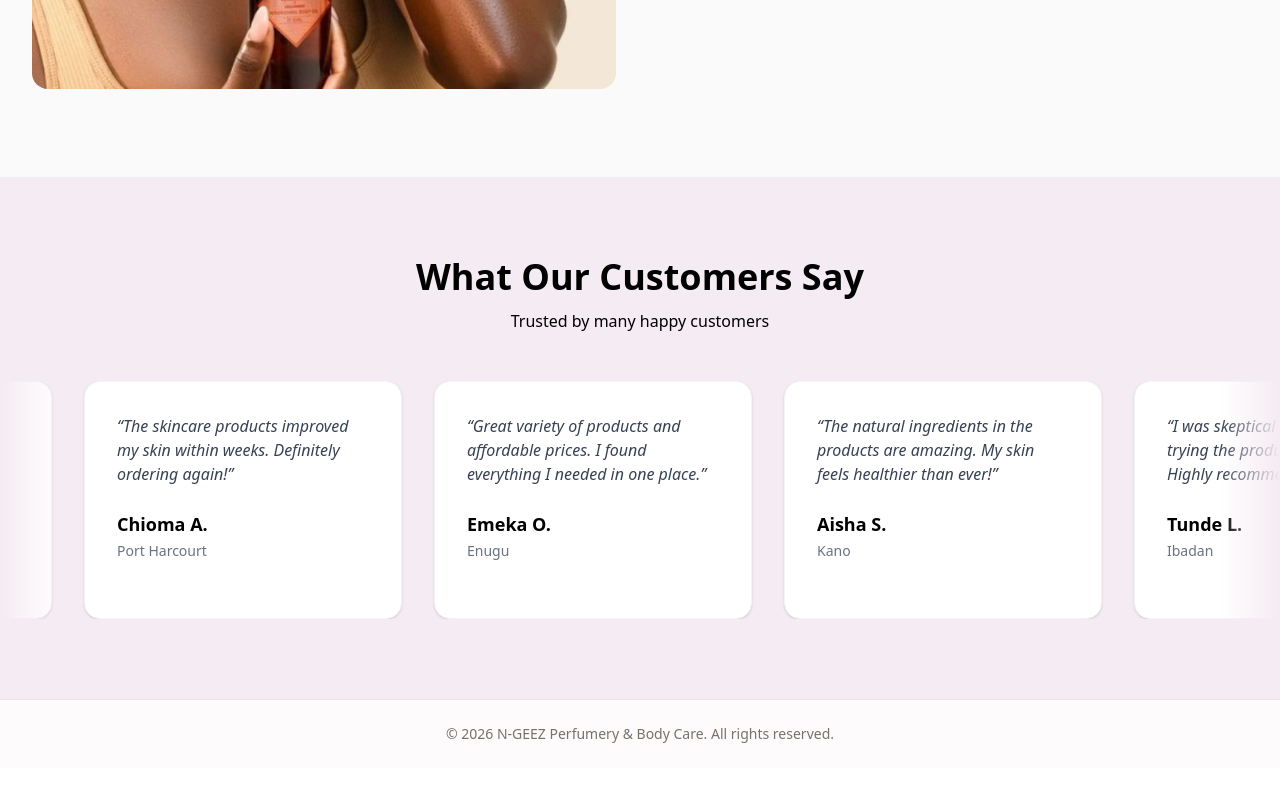
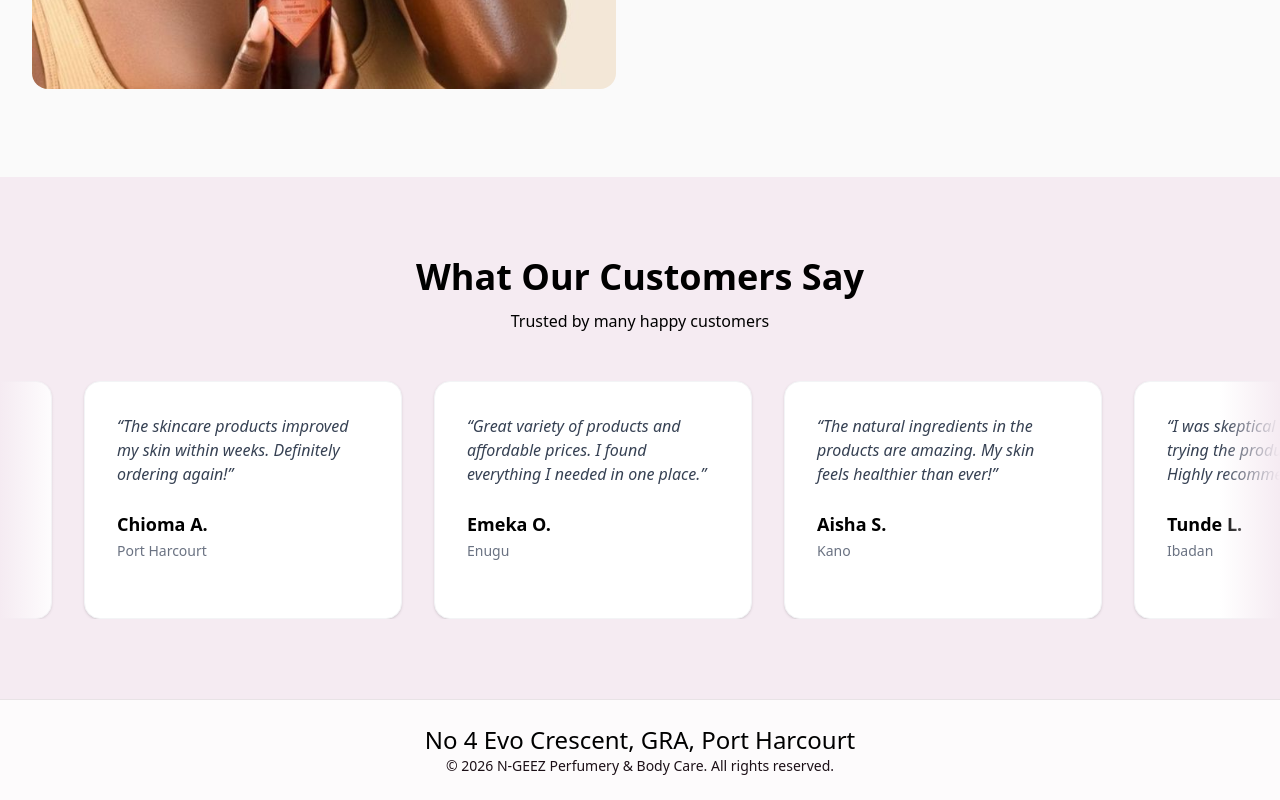
Before and after one commit to THESOURCEC0D3/N-GEEZ-STORE, a React (Vite) app: page / in a window 1280 px wide. Shown: the part 3079-3879 px from the top of the page. Before the commit the page ends 3847 px from the top, so only its background shows below. Built offline with nearby package versions, Linux system fonts and the light colour scheme.

Commit message:
I added the address

```diff
--- a/src/components/Footer.jsx
+++ b/src/components/Footer.jsx
@@ -4,8 +4,12 @@ const Footer = () => {
   const { theme } = config;
 
   return (
-    <div className="p-6 text-center border-t" style={{ backgroundColor: theme.pageBg, borderColor: theme.border }}>
-      <p className="text-sm" style={{ color: theme.muted }}>
+    <div
+      className="p-6 text-center border-t"
+      style={{ backgroundColor: theme.pageBg, borderColor: theme.border }}
+    >
+      <h3 className="text-2xl text-black">No 4 Evo Crescent, GRA, Port Harcourt</h3>
+      <p className="text-sm" style={{ color: theme.dark }}>
         © 2026 {config.footerName}. All rights reserved.
       </p>
     </div>
```
